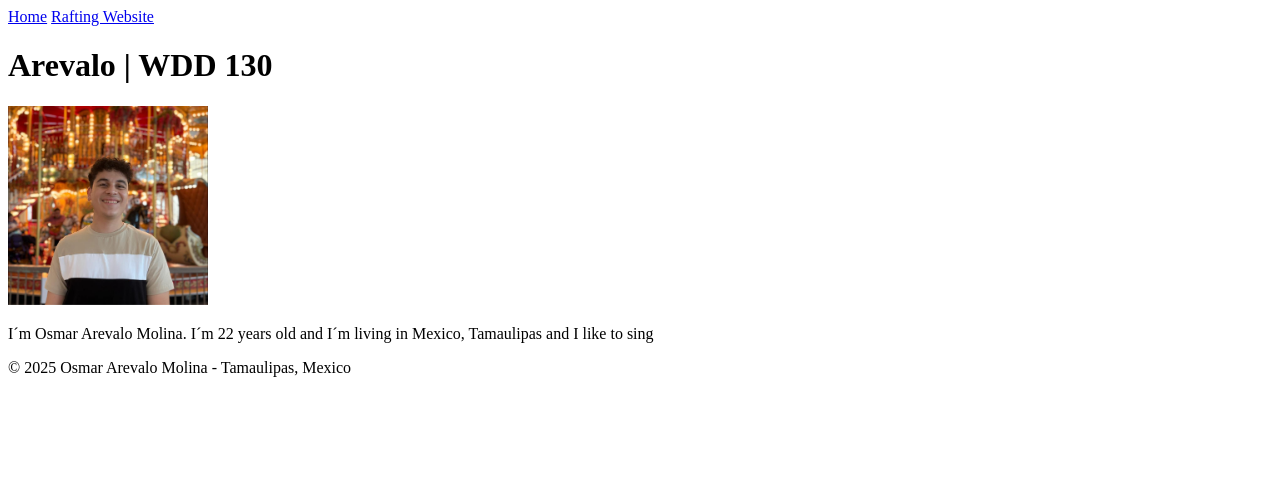
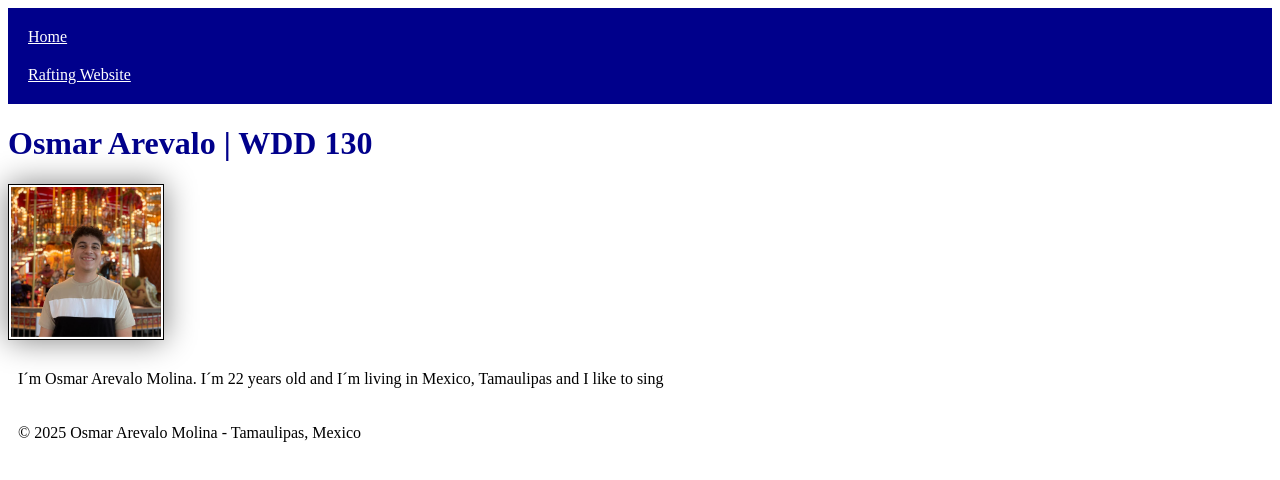
Before and after one commit to Osmar238/wdd130, a plain HTML site: page index.html in a window 1280 px wide. Drawn offline with Linux system fonts and the light colour scheme.

```diff
--- a/index.html
+++ b/index.html
@@ -2,6 +2,7 @@
 <html lang="en">
 
 <head>
+    <link rel="stylesheet" href="styles/styles.css">
     <meta charset="UTF-8">
     <meta name="viewport" content="width=device-width, initial-scale=1.0">
     <title>osmar arevalo | WDD 130</title>
@@ -15,7 +16,7 @@
         </nav>
     </header>
     <main>
-        <h1>Arevalo | WDD 130</h1>
+        <h1> Osmar Arevalo | WDD 130</h1>
         <img src="images/osmar-arevalo.jpg" alt="Osmar Arevalo Profile Picture" width="200">
         <p>I´m Osmar Arevalo Molina. I´m 22 years old and I´m living in Mexico, Tamaulipas and I like to sing</p>
     </main>
--- a/styles/styles.css
+++ b/styles/styles.css
@@ -0,0 +1,28 @@
+nav{
+    background-color: darkblue;
+    padding: 10px;
+
+}
+
+nav a {
+    color: white;
+    display: block;
+    padding: 10px;
+}
+
+h1 {
+    color: darkblue;
+}
+
+img {
+
+    width: 150px;
+    height: auto;
+    border: 1px solid black;
+    padding: 2px;
+    box-shadow: 0 0 30px gray;
+}
+
+p{
+    padding: 10px;
+}
```
Also changed, not shown: week02/basic-layout.html (+2 -2 lines), week02/block-vs-inline.html (+6 -5 lines).
